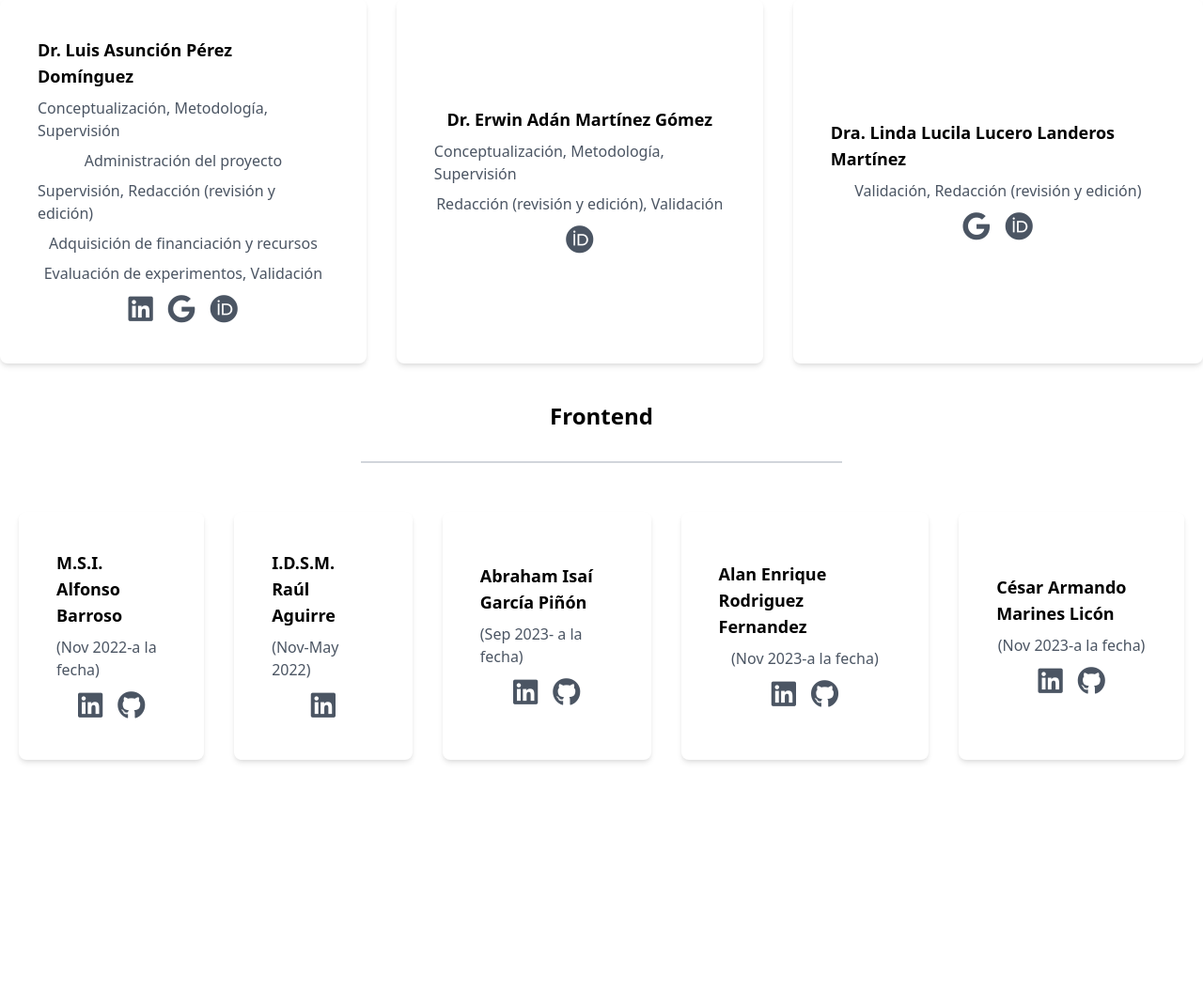
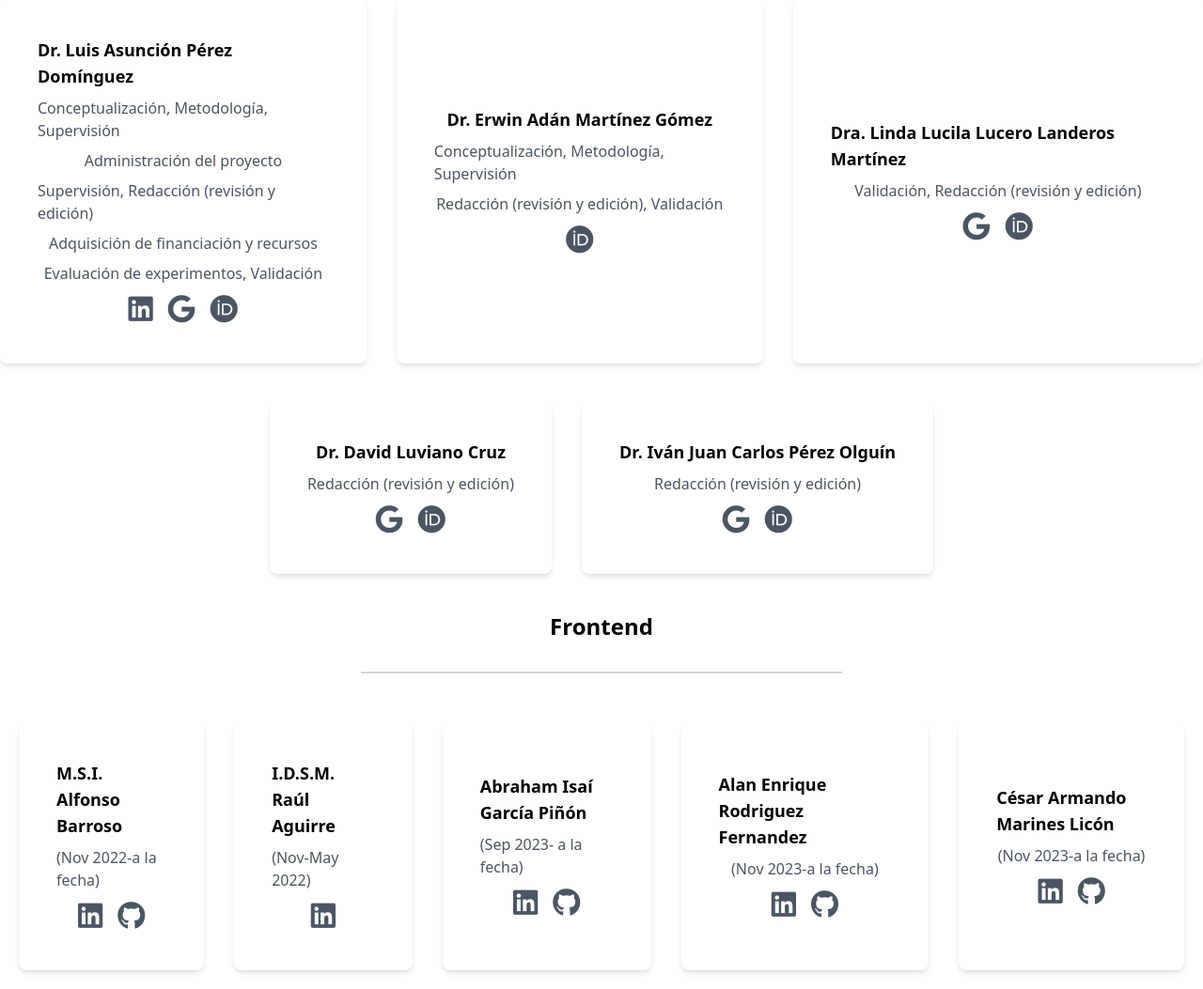
Before and after one commit to AlanRod7/swarm-main, a Flask app: page /acercade in a window 1280 px wide. Shown: the part 1449-2502 px from the top of the page at 94% size. Before the commit the page ends 2261 px from the top, so only its background shows below. Run offline with Flask 3, Linux system fonts and the light colour scheme.

Commit message:
Cambio en información y distribucion de 'Acerca de' se añade directorio Compara

```diff
--- a/templates/acercade.html
+++ b/templates/acercade.html
@@ -159,8 +159,7 @@
       <span class="text-gray-600 mb-2">Redacción (revisión y edición), Validación</span>
       <div class="flex items-center justify-center space-x-4">
         <!-- Iconos de redes sociales -->
-        <a href="https://orcid.org/0000-0002-7753-2545"
-          class="text-gray-600 hover:text-gray-900 text-3xl">
+        <a href="https://orcid.org/0000-0002-7753-2545" class="text-gray-600 hover:text-gray-900 text-3xl">
           <i class="fab fa-orcid"></i>
         </a>
       </div>
@@ -169,15 +168,49 @@
       <h2 class="text-lg font-semibold mb-2">
         Dra. Linda Lucila Lucero Landeros Martínez
       </h2>
-      <span class="text-gray-600 mb-2">Validación, Redacción  (revisión y edición)</span>
+      <span class="text-gray-600 mb-2">Validación, Redacción (revisión y edición)</span>
       <div class="flex items-center justify-center space-x-4">
         <!-- Iconos de redes sociales -->
         <a href="https://scholar.google.com/citations?user=eK2n0UgAAAAJ&hl=es&oi=ao"
           class="text-gray-600 hover:text-gray-900 text-3xl">
           <i class="fab fa-google"></i>
         </a>
-        <a href="https://orcid.org/0000-0002-7240-1458"
+        <a href="https://orcid.org/0000-0002-7240-1458" class="text-gray-600 hover:text-gray-900 text-3xl">
+          <i class="fab fa-orcid"></i>
+        </a>
+      </div>
+    </div>
+  </div>
+  <div class="flex justify-center grid-cols-1 md:grid-cols-2 lg:grid-cols-4 gap-8 mt-10">
+    <!-- Card para cada persona -->
+    <div class="bg-white shadow-md rounded-lg p-10 flex flex-col items-center justify-center">
+      <h2 class="text-lg font-semibold mb-2">
+        Dr. David Luviano Cruz
+      </h2>
+      <span class="text-gray-600 mb-2">Redacción (revisión y edición) </span>
+      <div class="flex items-center justify-center space-x-4">
+        <!-- Iconos de redes sociales -->
+        <a href="https://scholar.google.com/citations?user=0D99frMAAAAJ&hl=es&oi=ao"
           class="text-gray-600 hover:text-gray-900 text-3xl">
+          <i class="fab fa-google"></i>
+        </a>
+        <a href="https://orcid.org/0000-0002-4778-8873" class="text-gray-600 hover:text-gray-900 text-3xl">
+          <i class="fab fa-orcid"></i>
+        </a>
+      </div>
+    </div>
+    <div class="bg-white shadow-md rounded-lg p-10 flex flex-col items-center justify-center">
+      <h2 class="text-lg font-semibold mb-2">
+        Dr. Iván Juan Carlos Pérez Olguín
+      </h2>
+      <span class="text-gray-600 mb-2">Redacción (revisión y edición) </span>
+      <div class="flex items-center justify-center space-x-4">
+        <!-- Iconos de redes sociales -->
+        <a href="https://scholar.google.com/citations?user=Jj0ZeoQAAAAJ&hl=es&oi=ao"
+          class="text-gray-600 hover:text-gray-900 text-3xl">
+          <i class="fab fa-google"></i>
+        </a>
+        <a href="https://orcid.org/0000-0003-2445-0500" class="text-gray-600 hover:text-gray-900 text-3xl">
           <i class="fab fa-orcid"></i>
         </a>
       </div>
```
